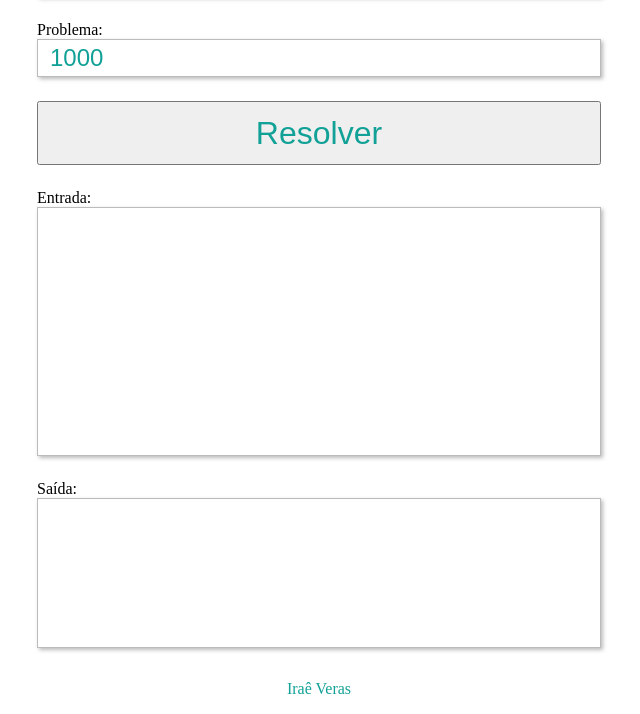
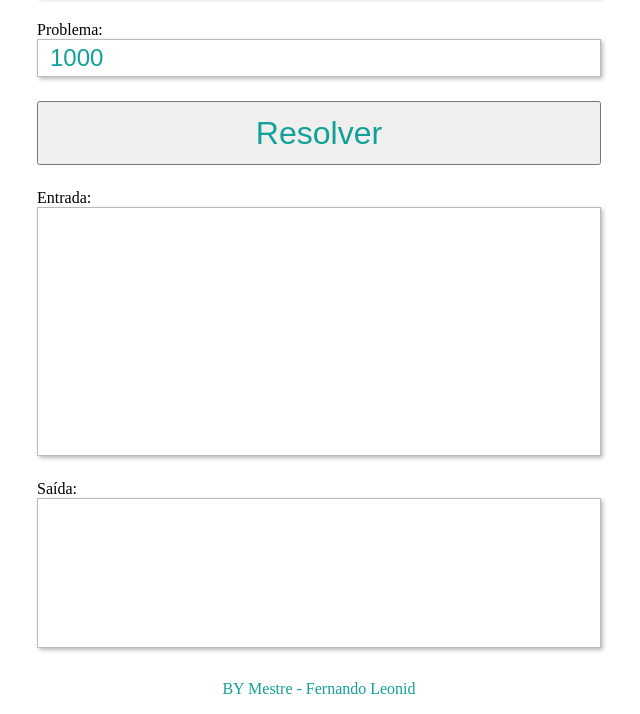
Before and after one commit to iraeveras/beecrowd_problem, a plain HTML site: page index.html in a window 1280 px wide. Shown: the part 86-800 px from the top of the page, without its empty margins (321-961 px from the left). Drawn offline with Linux system fonts and the light colour scheme.

Commit message:
index.html

```diff
--- a/index.html
+++ b/index.html
@@ -23,6 +23,6 @@
         <label for="">Saída:</label>
         <div class="input-resp" id="input-resp"></div>
     </div>
-    <footer>Iraê Veras</footer>
+    <footer>BY Mestre - Fernando Leonid</footer>
 </body>
 </html>
```
